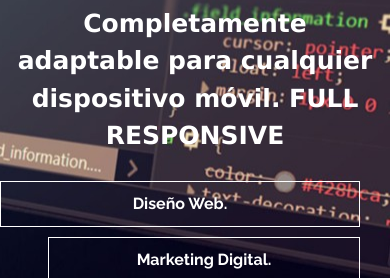
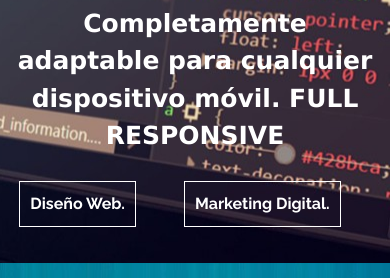
Before and after one commit to ariel-omesias/Proyectos, a website: page servicios.html in a window 390 px wide. Shown: the part 492-770 px from the top of the page. Drawn offline with nearby package versions, Linux system fonts and the light colour scheme.

Commit message:
ajustar los botones a responsive en la seccion servicios

```diff
--- a/servicios.html
+++ b/servicios.html
@@ -58,10 +58,10 @@
           <p class="trasfondo__parrafo col-sm-12 col-md-12 col-lg-12 col-xl-12 text-center align-items-center justify-content-center font-weight-bold">Completamente adaptable para cualquier dispositivo móvil. FULL RESPONSIVE</p>
 
             <div class="row container trasfondo__servicios justify-content-center align-items-center">
-                <button class="text-center text-white col-sm-2 col-md-2 col-lg-2 col-xl-2 text-center align-items-center justify-content-center"><a href="servicios.html#hashServicios">
+                <button class="text-center text-white "><a href="servicios.html#hashServicios">
                     Diseño Web.</a>
                 </button>
-                <button class="text-center text-white boton-servicios ml-5 col-sm-2 col-md-2 col-lg-2 col-xl-2 text-center align-items-center justify-content-center"><a href="servicios.html#hashServicios">
+                <button class="text-center text-white boton-servicios ml-5"><a href="servicios.html#hashServicios">
                     Marketing Digital.</a>
                 </button>
             </div>
```
